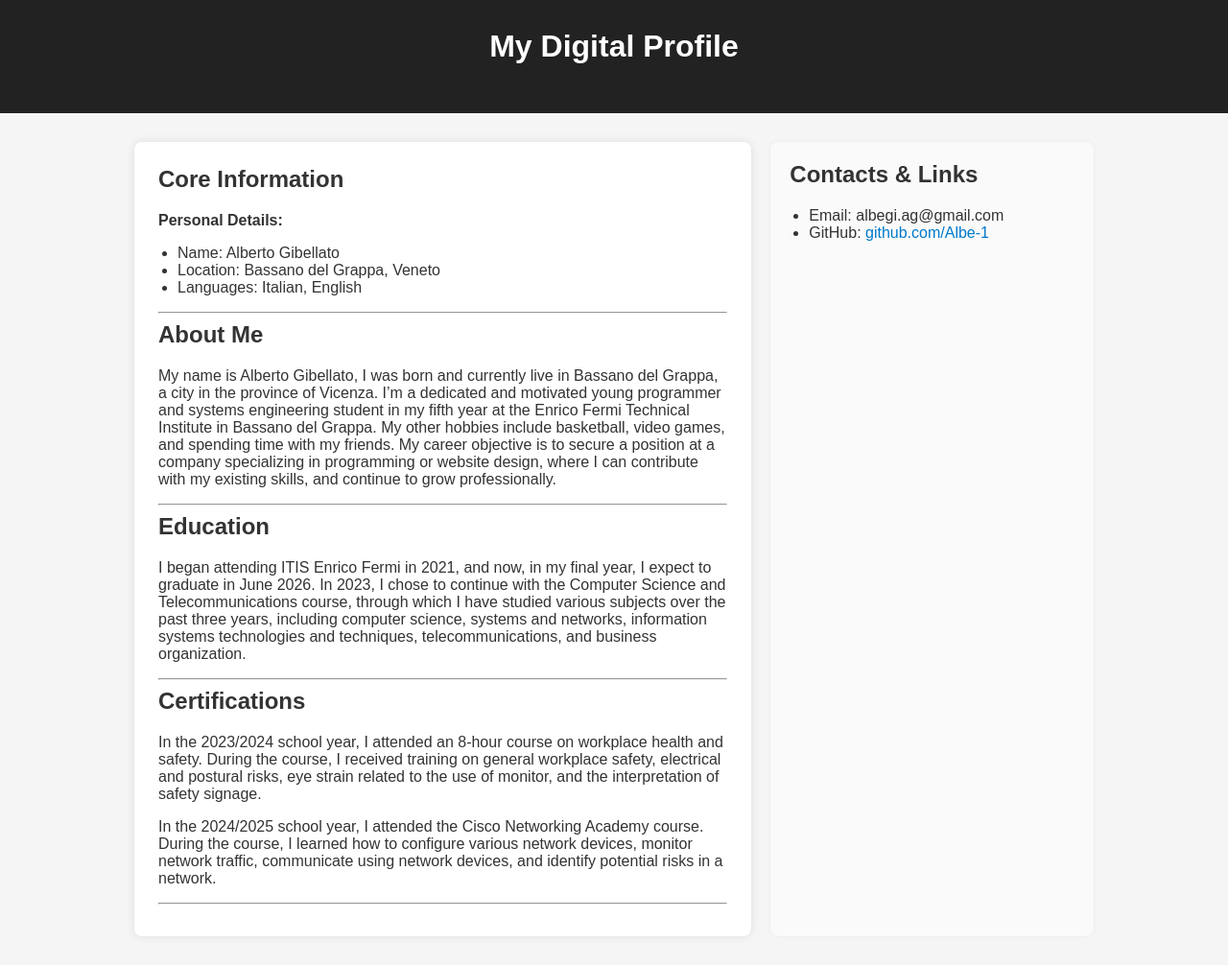
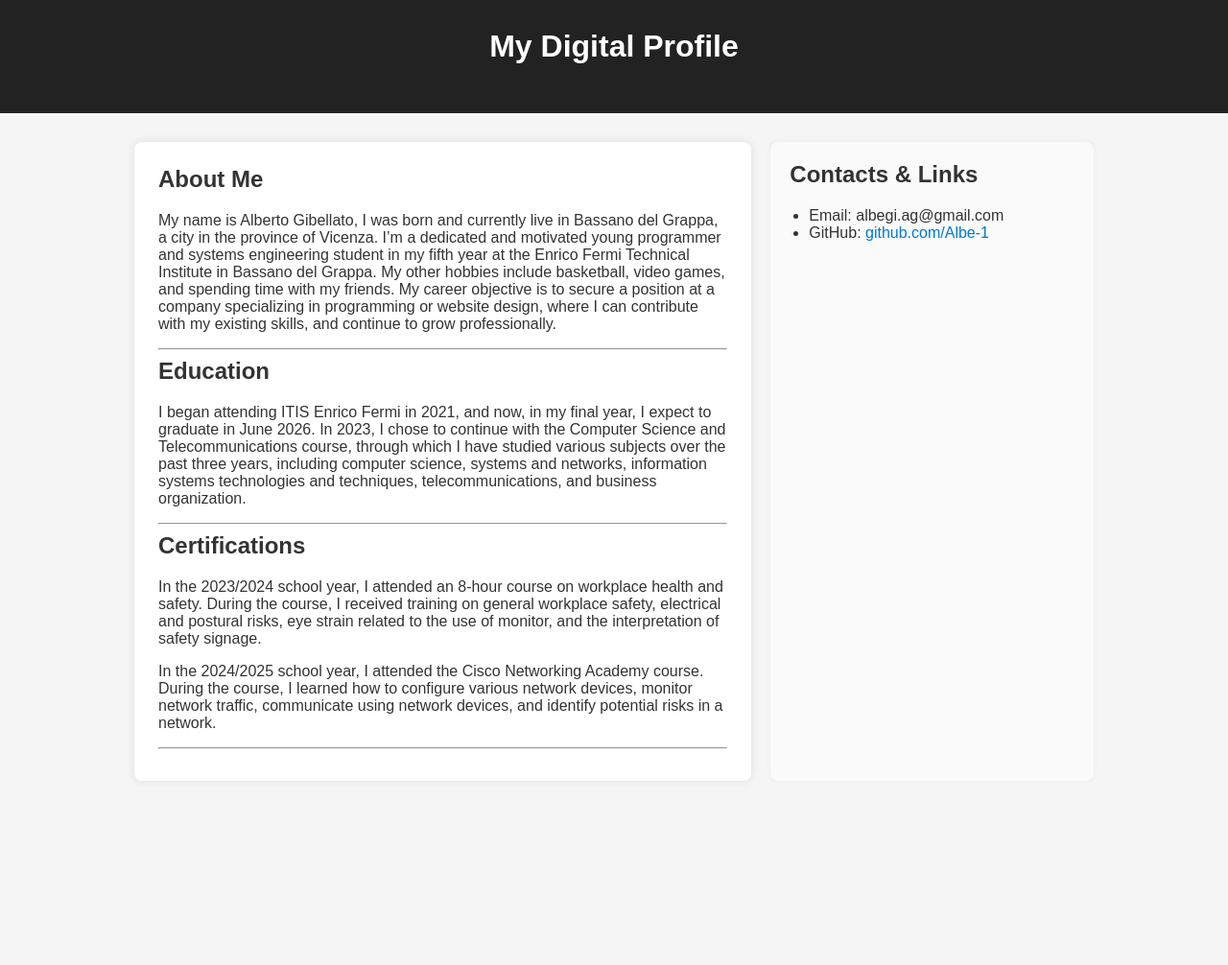
Before and after one commit to Albe-1/GibellatoDigitalProfile.github.io, a Jekyll site: the page built from index.md, in a window 1280 px wide. Shown: the whole page at 96% size. Built offline with Jekyll 4.4.1, drawn with Linux system fonts in a browser that asks for light colours; after the commit the page ends 900 px from its top, so only the background shows below that.

Commit message:
Update index.md

```diff
--- a/index.md
+++ b/index.md
@@ -1,15 +1,6 @@
 ---
 layout: default
 title: Home
----
-
-## Core Information
-
-**Personal Details:**
-- Name: Alberto Gibellato
-- Location: Bassano del Grappa, Veneto
-- Languages: Italian, English
-
 ---
 
 ## About Me
```
